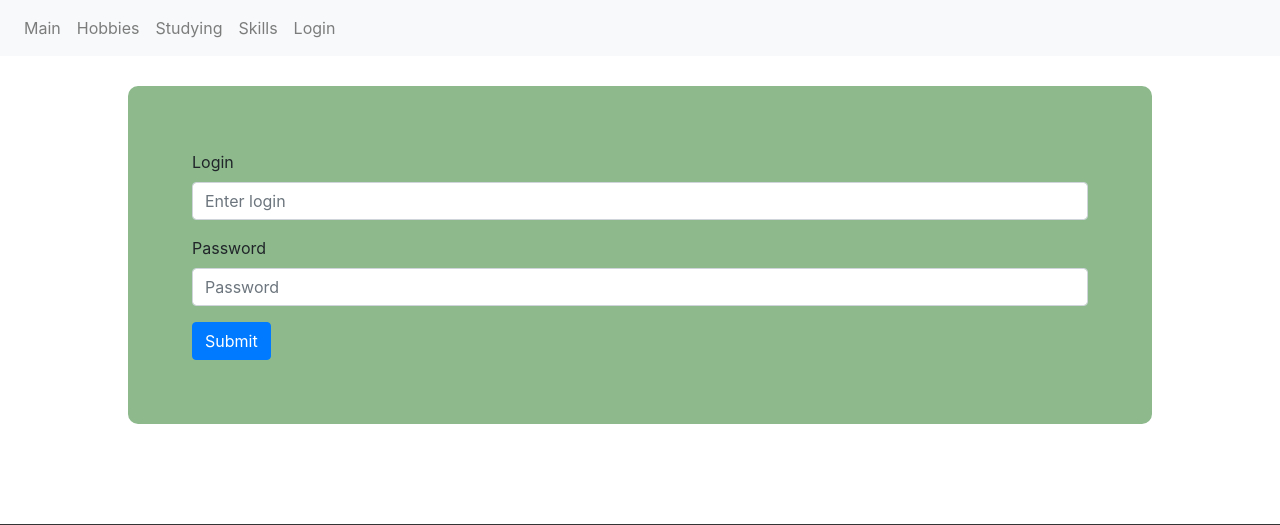
After one commit to Zarathustra4/PythonWEB, a Flask app: template Lab4/app/templates/login.html in a window 1280 px wide. The commit adds this page. Shown: the top 525 px of the page. Run offline with Flask 3, Linux system fonts and the light colour scheme; the template is opened without the code that fills it, so the values that code supplies are empty; some libraries are stand-ins or nearby versions.

Commit message:
Login page is completed

```diff
--- /dev/null
+++ b/Lab4/app/static/css/error.css
@@ -0,0 +1,4 @@
+h1.error-message {
+    color: #b61d1d;
+    text-align: center;
+}
--- /dev/null
+++ b/Lab4/app/static/json/credentials.json
@@ -0,0 +1,4 @@
+{
+  "login": "9baf3a40312f39849f46dad1040f2f039f1cffa1238c41e9db675315cfad39b6",
+  "password": "03ac674216f3e15c761ee1a5e255f067953623c8b388b4459e13f978d7c846f4"
+}
--- a/Lab4/app/templates/base.html
+++ b/Lab4/app/templates/base.html
@@ -26,15 +26,17 @@
         <div class="collapse navbar-collapse" id="navbarNavAltMarkup">
             <div class="navbar-nav">
                 <a class="nav-item nav-link" href="{{ url_for('main_page') }}">Main</a>
-                    <a class="nav-item nav-link" href="{{url_for('hobbies_page')}}">Hobbies</a>
-                    <a class="nav-item nav-link" href="{{url_for('study_page')}}">Studying</a>
-                    <a class="nav-item nav-link" href="{{url_for('skills_page')}}">Skills</a>
+                <a class="nav-item nav-link" href="{{ url_for('hobbies_page') }}">Hobbies</a>
+                <a class="nav-item nav-link" href="{{ url_for('study_page') }}">Studying</a>
+                <a class="nav-item nav-link" href="{{ url_for('skills_page') }}">Skills</a>
+                <a class="nav-item nav-link" href="{{ url_for('login_page') }}">Login</a>
             </div>
         </div>
     </nav>
 </header>
 
 <main>
+    {% block content %}
         <p class="center">
             {% block image %}
                 <img class="main-image" src="../static/images/index.jpg" alt="">
@@ -46,12 +48,12 @@
                 {% endblock %}
             </p>
         </div>
+    {% endblock %}
 </main>
-
 <footer>
-        <h2>System - {{os_name}}</h2>
-        <h2>User agent - {{user_agent}}</h2>
-        <h2>Time - {{time}}</h2>
+    <h2>System - {{ os_name }}</h2>
+    <h2>User agent - {{ user_agent }}</h2>
+    <h2>Time - {{ time }}</h2>
 </footer>
 </body>
 
--- /dev/null
+++ b/Lab4/app/templates/login.html
@@ -0,0 +1,19 @@
+{% extends "base.html" %}
+
+{% block  title %}
+    Login
+{% endblock %}
+
+{% block content %}
+    <form action="/login" method="post">
+        <div class="form-group">
+            <label for="login">Login</label>
+            <input type="text" class="form-control" name="login" id="login" placeholder="Enter login">
+        </div>
+        <div class="form-group">
+            <label for="password">Password</label>
+            <input type="password" class="form-control" name="password" id="password" placeholder="Password">
+        </div>
+        <button type="submit" class="btn btn-primary">Submit</button>
+    </form>
+{% endblock %}
```
Also changed, not shown: Lab4/app/auth.py (added, +27 -0 lines), Lab4/app/templates/error.html (added, +11 -0 lines), Lab4/app/views.py (+22 -1 lines). Lines whose indentation alone changed are shown as unchanged.
